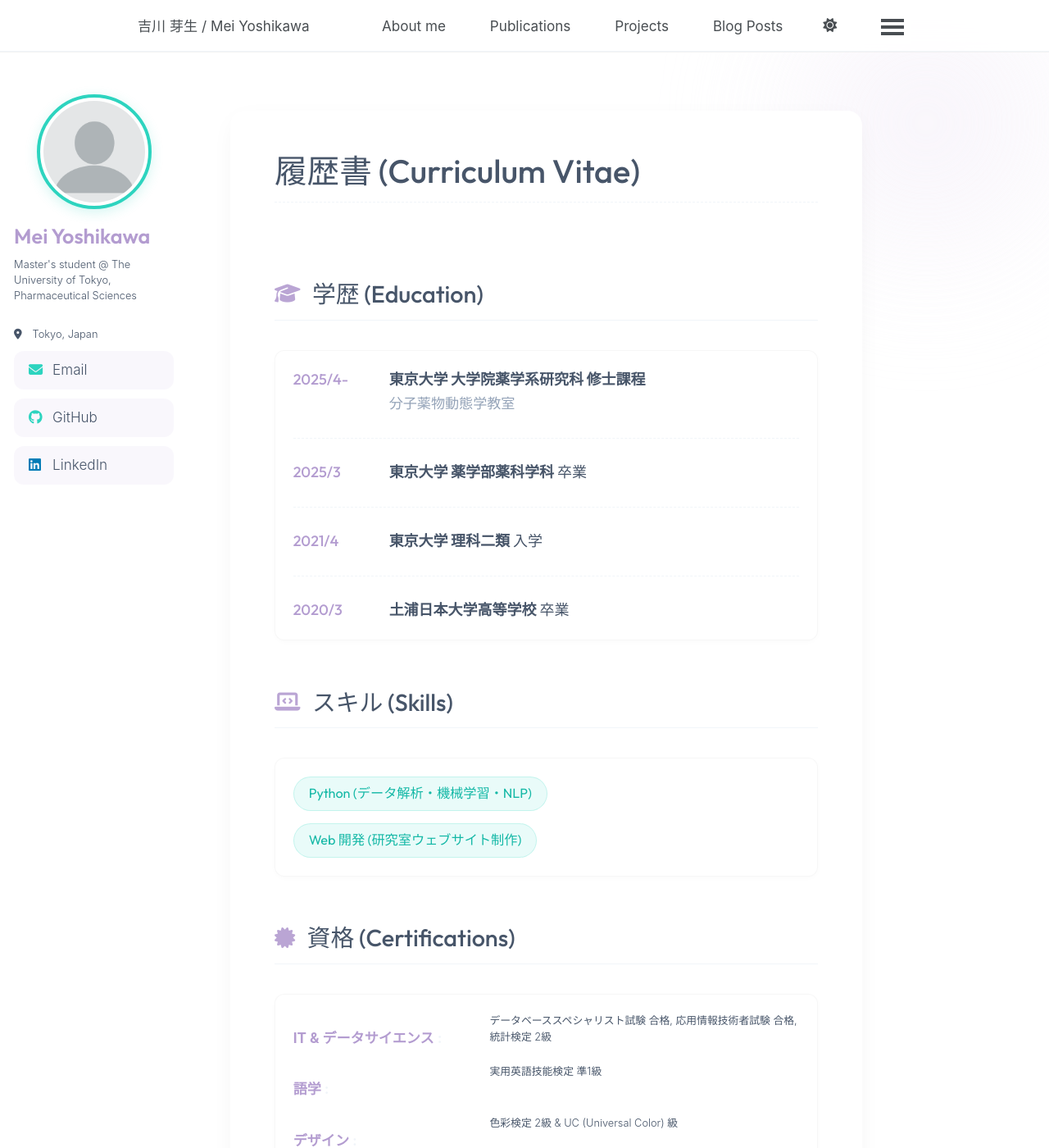
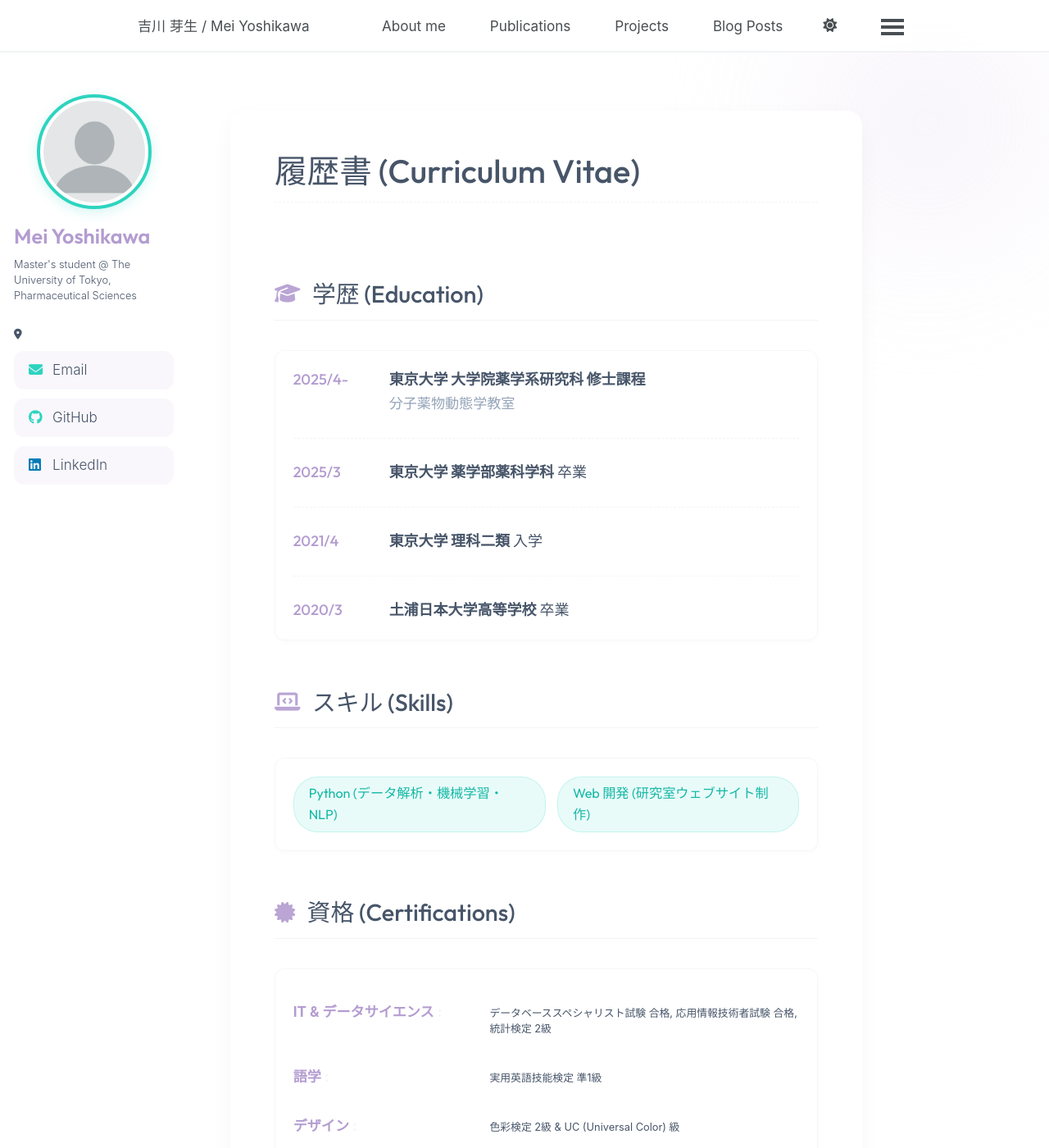
Before and after one commit to DevWithKaiju/DevWithKaiju.github.io, a Jekyll site: the page built from _pages/cv.md, in a window 1280 px wide and 1400 px high. Shown: the whole window at 82% size. Built offline with Jekyll 4.4.1, drawn with Linux system fonts in a browser that asks for light colours; a script bundle is joined from its source files by our own code; library files that are not in the unit come from our copies.

Commit message:
style: tweak footer colors, fix cert alignment, force 1-line tags on PC, fix footer overlap, and remove location

```diff
--- a/_config.yml
+++ b/_config.yml
@@ -27,7 +27,7 @@
   name             : "Mei Yoshikawa"
   pronouns         : # example: "she/her"
   bio              : "Master's student @ The University of Tokyo, Pharmaceutical Sciences"
-  location         : "Tokyo, Japan"
+  location         : ""
   employer         :
   uri              : # URL
   email            : "lion.giraffe.may.2525@gmail.com"
--- a/_sass/_custom.scss
+++ b/_sass/_custom.scss
@@ -412,13 +412,14 @@
   font-weight: 300;
   margin: 0;
   padding: 0;
-  align-items: start;
-  font-size: 1.05rem;
+  align-items: baseline; /* Fixed alignment */
+  font-size: 1.05rem; /* Larger font */
 }
 .cert-grid-title {
   font-weight: 500;
   color: var(--primary-color);
   text-align: left;
+  line-height: 1.5;
 }
 .cert-grid-title::after {
   content: " :";
@@ -426,6 +427,8 @@
 }
 .cert-grid-desc {
   color: var(--global-text-color);
+  font-weight: 400;
+  line-height: 1.5;
 }
 @media (max-width: 600px) {
   .cert-grid {
@@ -490,8 +493,8 @@
    Footer Updates
    ========================================================= */
 .page__footer {
-  background-color: var(--primary-color) !important;
-  color: white !important;
+  background-color: rgba(179, 156, 208, 0.15) !important; /* Lighter purple */
+  color: var(--global-text-color) !important; /* Body text color */
   padding-top: 2rem !important;
   padding-bottom: 2rem !important;
   border-top: none !important;
@@ -510,21 +513,21 @@
 .page__footer-copyright {
   font-family: 'Outfit', 'Noto Sans JP', sans-serif !important;
   font-size: 0.9rem;
-  color: rgba(255, 255, 255, 0.9) !important;
+  color: var(--global-text-color) !important;
   font-weight: 300;
   letter-spacing: 0.03em;
   margin: 0;
 }
 
 .page__footer-copyright a {
-  color: white !important;
+  color: var(--global-text-color) !important;
   text-decoration: none;
   font-weight: 500;
   transition: all 0.2s ease;
 }
 
 .page__footer-copyright a:hover {
-  color: var(--accent-color) !important; /* Mint hover */
+  color: var(--primary-color) !important; /* Purple hover */
 }
 
 .footer-links {
@@ -534,7 +537,7 @@
 }
 
 .footer-links a {
-  color: white !important;
+  color: var(--global-text-color) !important;
   text-decoration: none;
   font-size: 0.9rem;
   font-weight: 500;
@@ -542,7 +545,7 @@
 }
 
 .footer-links a:hover {
-  color: var(--accent-color) !important;
+  color: var(--primary-color) !important;
 }
 
 /* =========================================================
@@ -625,6 +628,18 @@
   color: white;
 }
 
+/* Fix sidebar overlapping footer on short pages */
+#main {
+  min-height: 80vh;
+}
+
+/* Ensure tags don't wrap on PC */
+@media (min-width: 1024px) {
+  .tags-card {
+    flex-wrap: nowrap !important;
+  }
+}
+
 .footer-links a:hover {
   color: var(--accent-color) !important;
 }
```
